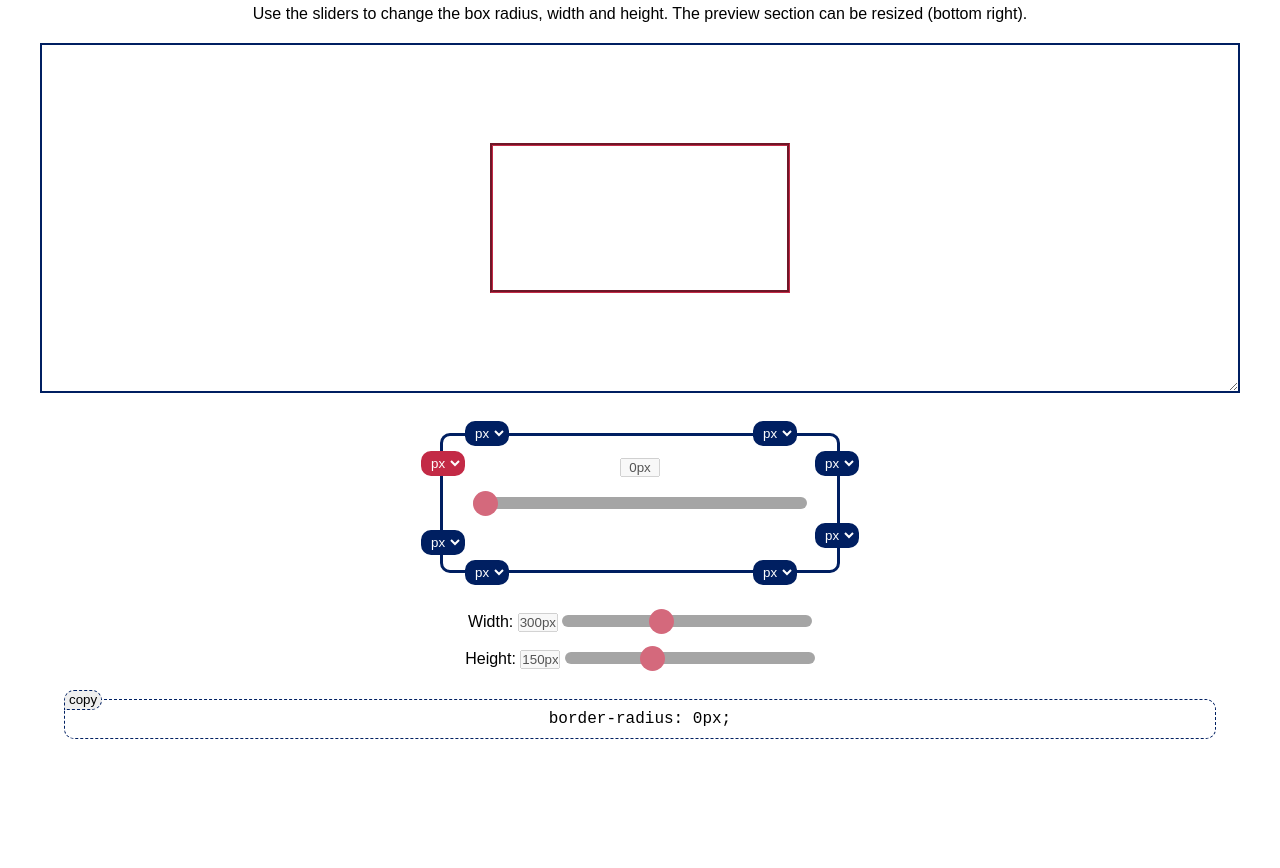
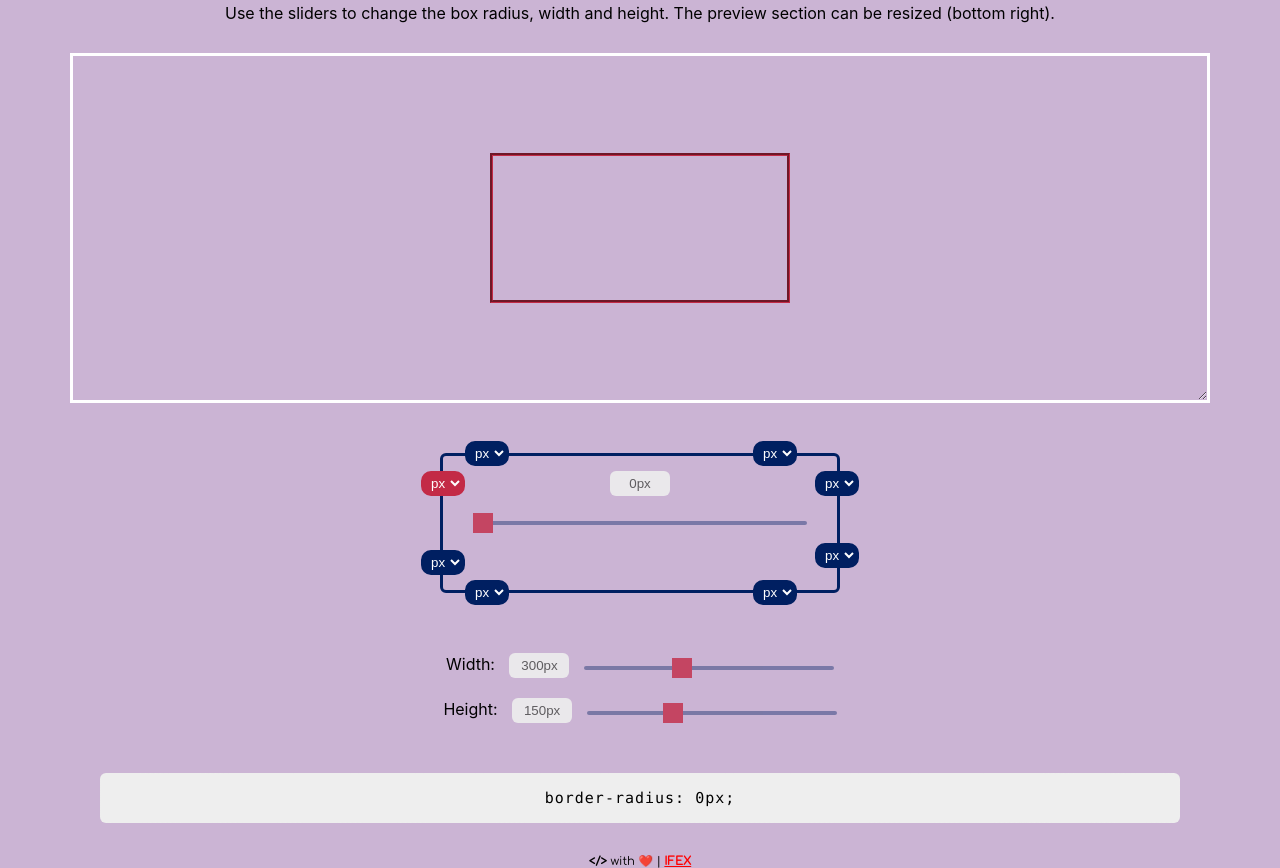
Before and after one commit to iamgideonidoko/border-radius-previewer, a website: page index.html in a window 1280 px wide. Shown: the part 72-940 px from the top of the page. Before the commit the page ends 821 px from the top, so only its background shows below. Drawn offline with Linux system fonts and the light colour scheme.

Commit message:
revamped the app ui

```diff
--- a/br-preview.css
+++ b/br-preview.css
@@ -1,9 +1,22 @@
 /*>>>>>>WITTEN BY IFEX<<<<<<*/
+@font-face {
+    font-family: comfortaa;
+    src: url('./Comfortaa-Regular.ttf');
+}
+
+@font-face {
+    font-family: monaco;
+    src: url('./Monaco_0.ttf');
+}
 
 * {
     padding: 0;
     margin: 0;
     box-sizing: border-box;
+}
+
+:root {
+    --pri-font: -apple-system, BlinkMacSystemFont, "Segoe UI", Roboto, "Helvetica Neue", Arial, "Noto Sans", sans-serif, "Apple Color Emoji", "Segoe UI Emoji", "Segoe UI Symbol", "Noto Color Emoji", sans-serif;
 }
 
 html {
@@ -14,17 +27,34 @@ body {
     font-size: 1.6rem;
     /*background-color: rgba(224, 224, 224);*/
     font-family: arial, sans-serif;
+    background: #fff;
+    font-family: var(--pri-font);
+    background: #cbb4d4;
+   /*background: linear-gradient(360deg, #cba4d4, #cbb4d4);*/
+    /*  for other browsers */
+    -ms-overflow-style: none;
+    /*  for firefox */
+    scrollbar-width: none;
 
+}
+
+body::-webkit-scrollbar {
+    display: none;
 }
 
 .container {
     text-align: center;
+    max-width: 120rem;
+    margin: 0 auto;
+    height: 100vh;
+    /*padding-bottom: 3rem;*/
 }
 
 .header-text {
 	color: rgba(0, 31, 97);
     text-align: center;
     margin: 2rem 0 ;
+    font-family: comfortaa, var(--pri-font);
 }
 
 .header-text + p {
@@ -33,8 +63,9 @@ body {
 
 .preview-section {
     height: 35rem;
-    border: 2px solid rgba(0, 31, 97);
-    margin: 1rem auto 3rem;
+    border: 0.3rem solid white;
+    /*border: 2px solid rgba(0, 31, 97);*/
+    margin: 3rem auto 4rem;
     width: 95%;
     display: flex;
     justify-content: center;
@@ -42,18 +73,26 @@ body {
     overflow: scroll;
     padding 0.5rem;
     max-width: 1200px;
+    /*border-radius: 0.6rem;*/
     resize: both;
+    /*background: white;*/
     /*  for other browsers */
     /*-ms-overflow-style: none;*/
     /*  for firefox */
-    /*scrollbar-width: none; */
+    scrollbar-width: none;
 
 }
 
 /*  for chrome */
 .preview-section::-webkit-scrollbar {
     /*display: none;*/
+    /*width: 1px;*/
 }
+
+.preview-section::-webkit-scrollbar{
+    background: transparent;
+}
+
 
 .br-preview-box {
     width: 300px;
@@ -68,14 +107,15 @@ body {
 .slider {
     -webkit-appearance: none;
     appearance: none;
-    height: 12px;
+    height: 0.4rem;
     background: rgb(0, 0, 0, 0.5);
     cursor: pointer;
     outline: none;
-    opacity: 0.7;
+    opacity: 0.8;
     -webkit-transition: 0.2s;
     transition: 0.2s;
     border-radius: 50px;
+    background: rgba(0, 31, 97, 0.5);;
 }
 
 .slider:hover {
@@ -85,12 +125,11 @@ body {
 .slider::-webkit-slider-thumb {
     -webkit-appearance: none;
     appearance: none;
-    width: 25px;
+    width: 2rem;
+    height: 2rem;
     background: rgba(195, 42, 70);
-    ;
-    height: 25px;
     cursor: pointer;
-    border-radius: 50px;
+    /*border-radius: 50px;*/
 }
 
 .slider::-moz-range-thumb {
@@ -99,12 +138,30 @@ body {
     background: rgba(195, 42, 70);
     cursor: pointer;
     border: 0px solid;
-    border-radius: 50px;
+    /*border-radius: 50px;*/
 }
 
 .size-settings {
     text-align: center;
-    margin: 3rem 0;
+    margin: 5rem 0;
+}
+
+.size-settings label {
+    /*background: orange;*/
+    margin-right: 1rem;
+}
+
+.size-settings input[type="text"] {
+    /*background: #fff;*/
+    padding: 0.5rem;
+    width: 6rem;
+    border: none;
+    background: #eee;
+    border-radius: 0.6rem;
+    /*font-family: comfortaa;*/
+    margin-right: 1rem;
+    opacity: 0.9;
+
 }
 
 .radius-settings {
@@ -120,12 +177,12 @@ body {
     border: 3px solid rgba(0, 31, 97);
     position: relative;
     max-width: 100%;
-    border-radius: 10px;
+    border-radius: 0.6rem;
     margin: 0 1.5rem;
     display: flex;
     justify-content: center;
     align-items: center;
-    flex-direction: column
+    flex-direction: column;
 }
 
 .top-left-set1, .top-left-set2, .top-right-set1, .top-right-set2, .bottom-right-set1, .bottom-right-set2, .bottom-left-set1, .bottom-left-set2  {
@@ -192,40 +249,61 @@ body {
 
 .rsb-slider-text {
     position: absolute;
-    top: 22px;
-    width: 4rem;
+    top: 15px;
+    width: 6rem;
     text-align: center;
+    padding: 0.5rem;
+    border: none;
+    background: #eee;
+    border-radius: 0.6rem;
+    opacity: 0.9;
 }
 
 .display-css {
     text-align: center;
-    margin: 1rem auto;
+    margin: 5rem auto 2rem;
+    /*background: red;*/
 }
 
 .css-output {
     width: 90%;
-    min-height: 4rem;
-    font-size: 1.6rem;
-    font-family: monospace;
+    min-height: 5rem;
+    font-size: 1.5rem;
+    letter-spacing: 0.1rem;
+    font-family: monaco, monospace;
+    font-weight: 500;
     text-align: center;
-    background: white;
-    border: 1px dashed rgba(0, 31, 97);
-    border-radius: 10px;
+    /*background: white;*/
+    background: #eee;
+    border: 1px dashed #eee;
+    border-radius: 6px;
     position: relative;
-    padding-top: 1rem;
+    padding-top: 1.5rem;
     margin: 1rem auto;
     max-width: 1200px;
+
+}
+
+.css-output:hover .copy-btn {
+    opacity: 1;
+    pointer-events: auto;
 }
 
 .copy-btn {
 	position: absolute;
-    top: -10px;
-    left: -1px;
-    border-radius: 10px;
-    border: 1px dashed rgba(0, 31, 97);
-    padding: 1px 4px 2px ;
-    border-bottom-left-radius: 0px;
+    top: 50%;
+    transform: translateY(-50%);
+    left: 1rem;
+    border: none;
+    padding: 0.5rem 0.7rem;
     transition: all 0.1s ease;
+    background-color: #cba4d4;
+    border-radius: 0.6rem;
+    transform: all 0.3s ease;
+    opacity: 0;
+    pointer-events: none;
+    /*display: none;*/
+
 }
 
 .copy-btn:hover {
@@ -251,3 +329,23 @@ body {
 .result-to-preview {
     display: none;
 }
+
+
+.footer {
+    text-align: center;
+    display: block;
+    font-size: 1.4rem;
+    margin: 3rem 0 1.5rem;
+    font-family: comfortaa;
+}
+
+.footer a {
+    color: red;
+    font-weight: bold;
+    animation: colorChange 30s ease-in 1s infinite normal;
+
+}
+
+.footer a:hover {
+    text-decoration: none;
+}
--- a/br-preview.js
+++ b/br-preview.js
@@ -409,17 +409,8 @@ copyBtn.onclick = function (e) {
     //get the text to be copied
     copyInput.value = outputToDisplayParent.innerText;
 
-    //select the text to be copied
-    copyInput.select();
-    copyInput.setSelectionRange(0, 99999);
-
-    //for mobile devices
-
-
-    //to copy the text inside the textToCopy
-    document.execCommand('copy');
 
     //alert the copied text
-    alert('Copied: '+copyInput.value);
+    window.prompt("Copy & press Enter", copyInput.value);
 
 }
--- a/index.html
+++ b/index.html
@@ -6,7 +6,7 @@
     <title>Border Radius Previewer</title>
     <meta charset="utf-8">
     <meta name="viewport" content="width=device-width, initial-scale=1.0">
-    <meta name="description" content="Border Radius Previewer lets you use slider to set the border radius and width of a box, it then previews and generates the corresponding css code." >
+    <meta name="description" content="Border Radius Previewer lets you use slider to set the border radius and width of a box, it then previews and generates the corresponding css code. Developed by Ifeanyichukwu Gideon Idoko (Ifex)." >
     <meta name="keywords" content="border radius previewer generator preview previews generate generates width slider">
     <link rel="stylesheet" href="br-preview.css">
 </head>
@@ -104,6 +104,7 @@
         </div>
         </div>
 
+        <p class="footer"><small><b>&lt;/&gt;</b> with ❤️ | <a href="https://ig-ifex.netlify.app" target="_blank" rel="noreferer noopener">IFEX</a></small></p>
     </div>
     <script src="br-preview.js" defer></script>
 </body>
```
Also changed, not shown: Comfortaa-Regular.ttf (added), Monaco_0.ttf (added).
